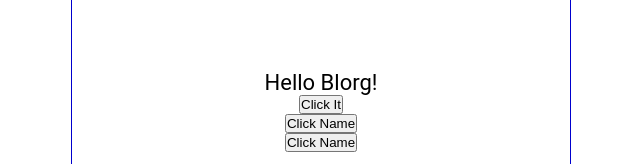
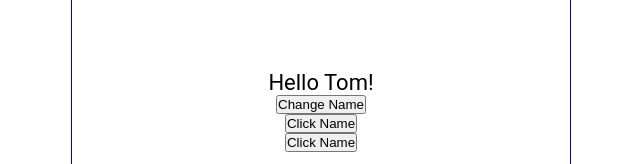
Before and after one commit to EccentricTom/full_react_tutorial, a React (Create React App) app: page / in a window 1280 px wide. Shown: the part 297-461 px from the top of the page, without its empty margins (319-959 px from the left). Built offline with nearby package versions, Linux system fonts and the light colour scheme; the HTML template or start-up script is replaced by a standard one.

Commit message:
learnt how to use statehooks

```diff
--- a/src/Content.js
+++ b/src/Content.js
@@ -1,10 +1,13 @@
-import React from "react";
+import React, { useState } from "react";
 
 const Content = () => {
+
+  const[name, setName] = useState("Tom");
+
   const handleNameChange = () => {
     const names = ["Blerg", "Blorg", "Blarg", "Blirg"];
     const int = Math.floor(Math.random() * 4);
-    return names[int];
+    setName(names[int]);
   };
 
   const handleClick = () => {
@@ -22,9 +25,9 @@
   return (
     <main>
       <p on onDoubleClick={handleClick}>
-        Hello {handleNameChange()}!
+        Hello {name}!
         </p>
-        <button onClick={handleClick}>Click It</button>
+        <button onClick={handleNameChange}>Change Name</button>
         <button onClick={() => handleClick2("Tom")}>Click Name</button>
         <button onClick={(e) => handleClick3(e)}>Click Name</button>
     </main>
```
